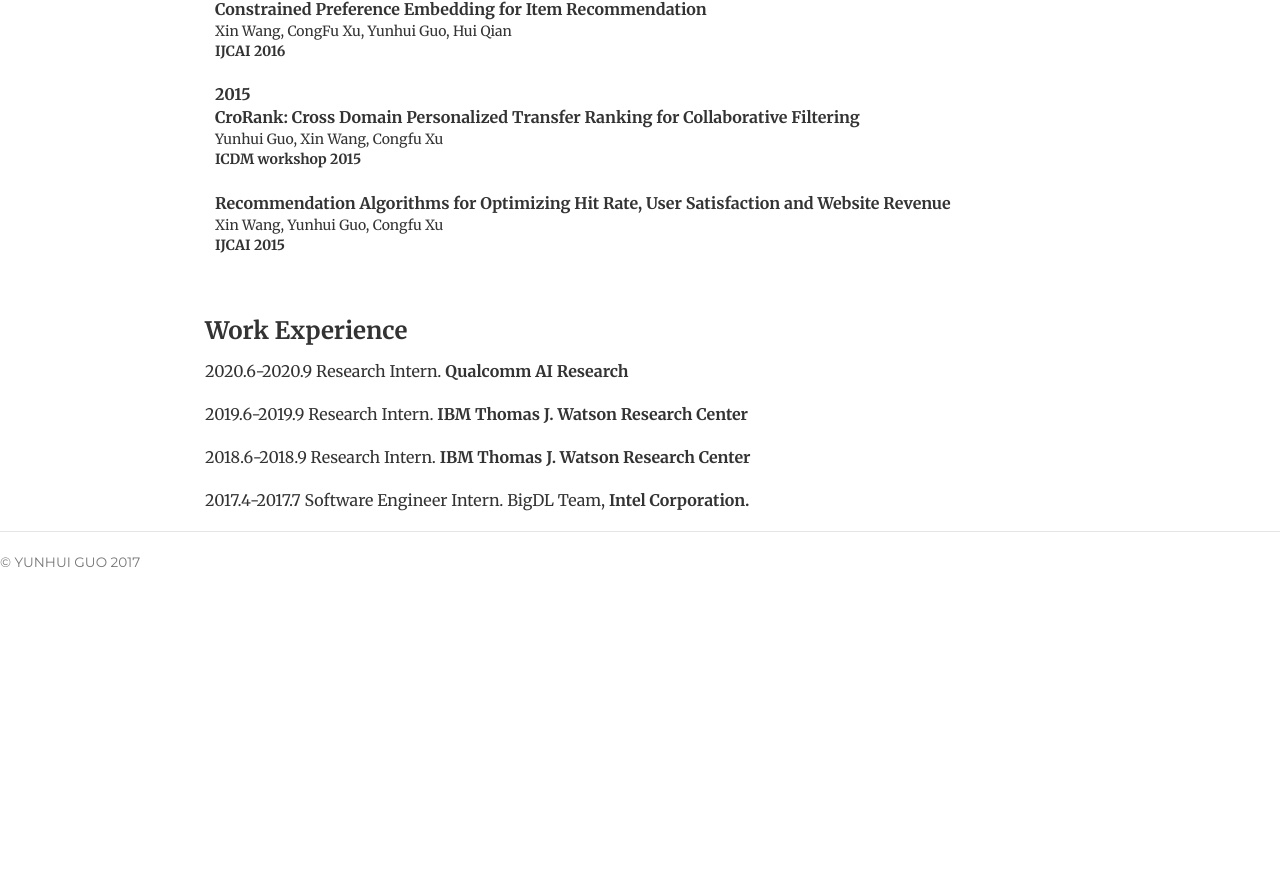
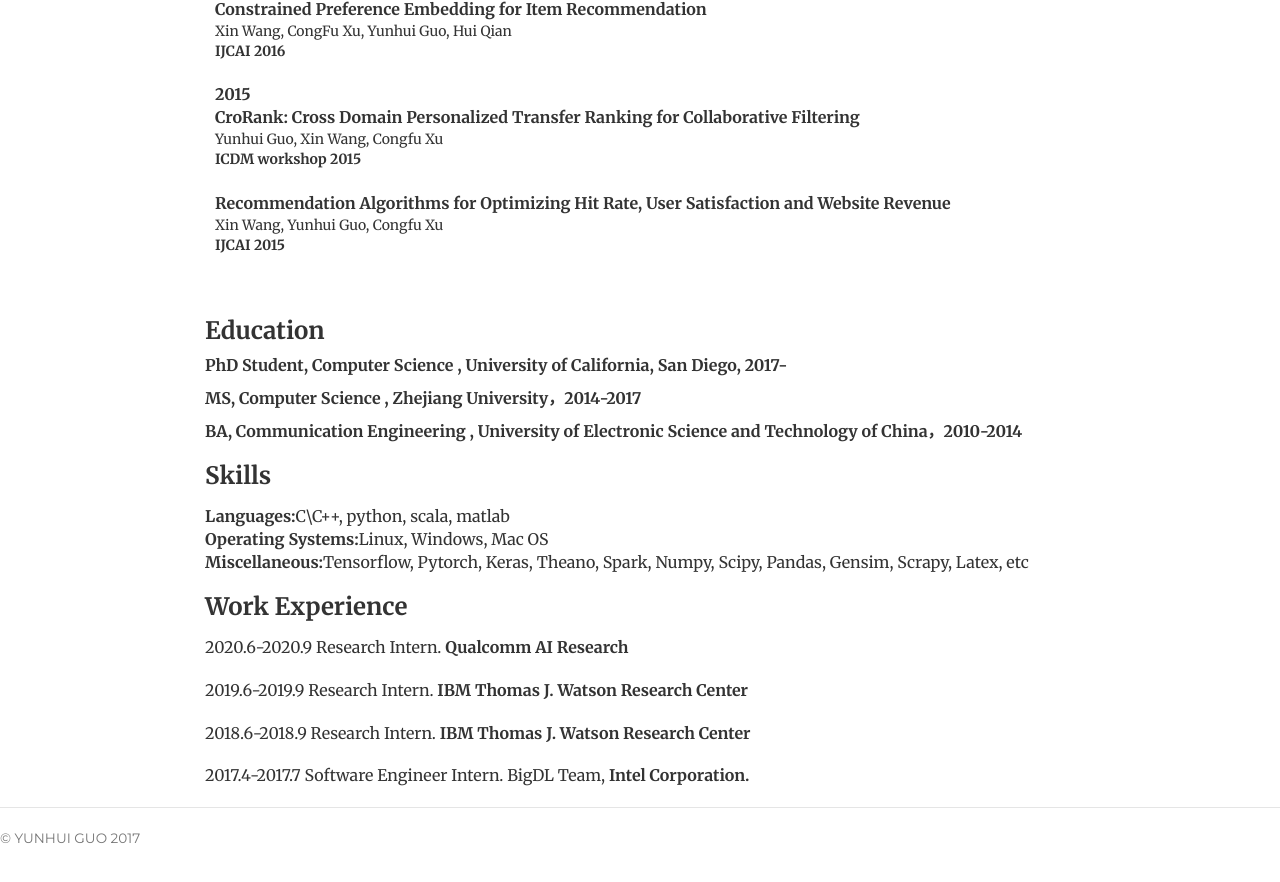
Before and after one commit to yunhuiguo/yunhuiguo.github.io, a Jekyll site: the page built from index.html, in a window 1280 px wide and 900 px high, scrolled down 1616 px. Shown: the top 882 px of the window. Built offline with Jekyll 4.4.1, drawn with Linux system fonts in a browser that asks for light colours; before the commit the page ends 2240 px from its top, so only the background shows below that.

Commit message:
Update index.html

```diff
--- a/index.html
+++ b/index.html
@@ -103,6 +103,22 @@ description: Yunhui Guo
 <br>
 </div>
 
+	<h3>Education</h3>
+	<p><strong>PhD Student, Computer Science , University of California, San Diego, 2017-</strong></p>
+
+	<p><strong>MS, Computer Science , Zhejiang University，2014-2017</strong></p>
+
+	<p><strong>BA, Communication Engineering , University of Electronic Science and Technology of China，2010-2014</strong></p>
+
+	<h3>Skills</h3>
+		<dl class="dl-horizontal">
+			<ul class="list-unstyled">
+				<li><strong>Languages:</strong>C\C++, python, scala, matlab</li>
+				<li><strong>Operating Systems:</strong>Linux, Windows, Mac OS</li>
+				<li><strong>Miscellaneous:</strong>Tensorflow, Pytorch, Keras, Theano, Spark, Numpy, Scipy, Pandas, Gensim, Scrapy,
+Latex, etc</li>
+			</ul>
+		</dl>
 
 	<h3>Work Experience</h3>
 
```
